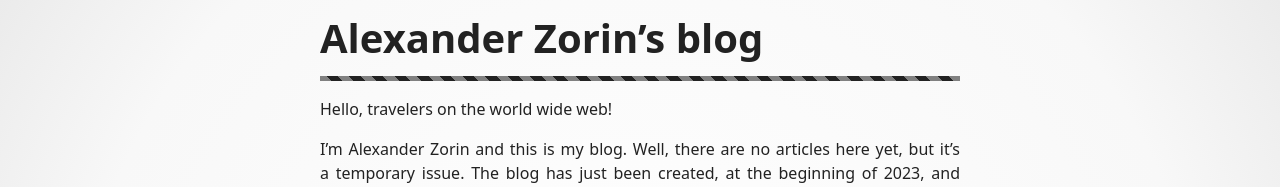
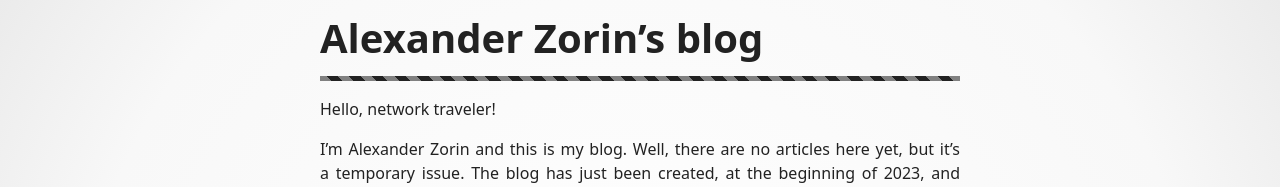
Before and after one commit to alex-zorin/blog, a plain HTML site: page index.html in a window 1280 px wide. Shown: the top 187 px of the page. Drawn offline with Linux system fonts and the light colour scheme.

Commit message:
main: change the greeting to “network traveler”.

```diff
--- a/index.html
+++ b/index.html
@@ -58,7 +58,7 @@
   <body>
     <main>
       <h1>Alexander Zorin’s blog</h1>
-      <p>Hello, travelers on the world wide web!</p>
+      <p>Hello, network traveler!</p>
         <p>I’m Alexander Zorin and this is my blog. Well, there are no articles here yet, but it’s a temporary issue. The blog has just been created, at the beginning of 2023, and I am going to run it as soon as possible. The vast majority of notes will be on technical topics.</p>
         <p>I write texts for human beings and search engines. For computers, I make scripts and invent algorithms. The main motivation for producing a blog was that I created several projects, which—as I hope—could be interesting to some brothers in mind. Here is a little list of the subjects I intend to cover first:</p>
         <ul>
```
